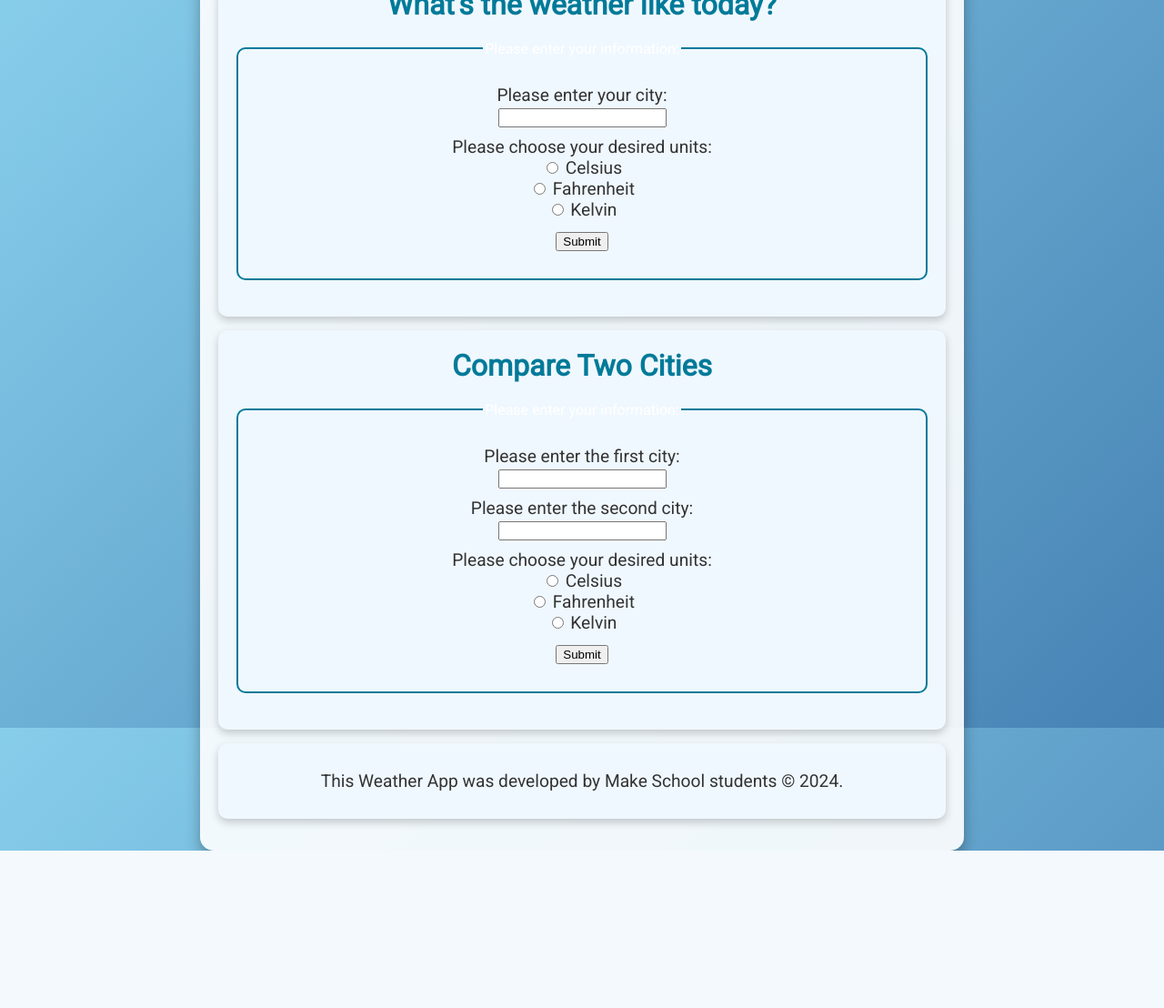
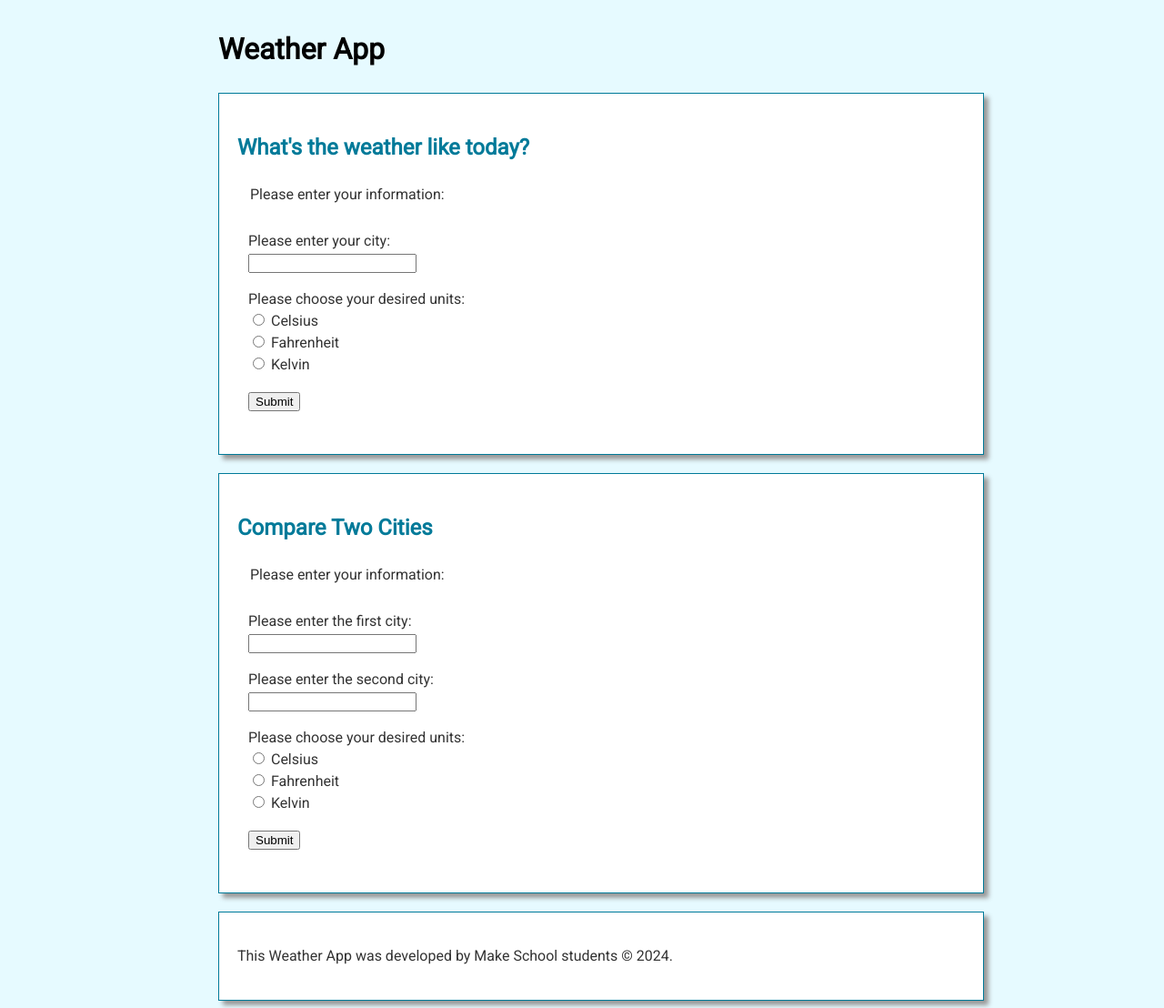
Before and after one commit to Joshkaki00/Homework-4-Assignment, a Flask app: page / in a window 1280 px wide. Shown: the whole page at 91% size. Before the commit the page ends 935 px from the top, so only its background shows below. Run offline with Flask 3, Linux system fonts and the light colour scheme.

Commit message:
updated app

```diff
--- a/static/style.css
+++ b/static/style.css
@@ -1,85 +1,44 @@
-/* Global Styles */
 body {
-    background: linear-gradient(135deg, #87CEEB, #4682B4); /* Sky blue gradient */
+    background-color: #e6faff;
     display: flex;
     justify-content: center;
-    align-items: center;
-    height: 100vh;
     font-family: "Roboto", sans-serif;
-    color: #fff;
-    margin: 0;
+    line-height: 1.6;
+    color: #333;
 }
 
 main {
     width: 90%;
     max-width: 800px;
-    padding: 20px;
-    border-radius: 15px;
-    background: rgba(255, 255, 255, 0.9); /* Semi-transparent white background */
-    box-shadow: 0 8px 15px rgba(0, 0, 0, 0.3);
 }
 
-/* Section Cards */
 main > section {
-    background-color: #f0f8ff; /* Light blue for sections */
-    border: none;
-    border-radius: 10px;
-    box-shadow: 0 4px 10px rgba(0, 0, 0, 0.2);
+    background-color: #fff;
+    border: 1px solid #007a99;
+    box-shadow: 5px 5px 5px #999;
     padding: 20px;
-    margin: 15px 0;
-    text-align: center; /* Center-align content */
+    margin-top: 20px;
+    width: 100%;
 }
 
-main > section h1, main > section h2 {
-    margin: 0;
-    color: #007a99;
-    font-size: 2rem;
-    font-weight: bold;
+fieldset {
+    border: none;
+    padding: 10px;
 }
 
-main > section p {
-    font-size: 1.2rem;
-    margin: 10px 0;
-    color: #333;
+h1, h2, h3 {
+    color: #007a99;
 }
 
-/* Weather Icons */
-.weather-icon {
-    width: 80px;
-    height: 80px;
-    margin: 10px auto;
+p {
+    line-height: 1.5;
 }
 
-/* Fieldsets for Forms */
-fieldset {
-    border: 2px solid #007a99;
-    padding: 20px;
-    border-radius: 10px;
-    margin: 20px 0;
+h1 a {
+    color: #000;
+    text-decoration: none;
 }
 
-/* Buttons */
-button {
-    background-color: #007a99;
-    color: #fff;
-    border: none;
-    padding: 10px 15px;
-    border-radius: 5px;
-    font-size: 1rem;
-    cursor: pointer;
-    transition: background-color 0.3s ease;
-}
-
-button:hover {
-    background-color: #005f73;
-}
-
-button:focus {
-    outline: 2px solid #005f73;
-    outline-offset: 2px;
-}
-
-/* Links */
 a {
     color: #007a99;
     text-decoration: none;
```
Also changed, not shown: other parts of static/style.css (+20 -21 lines).
